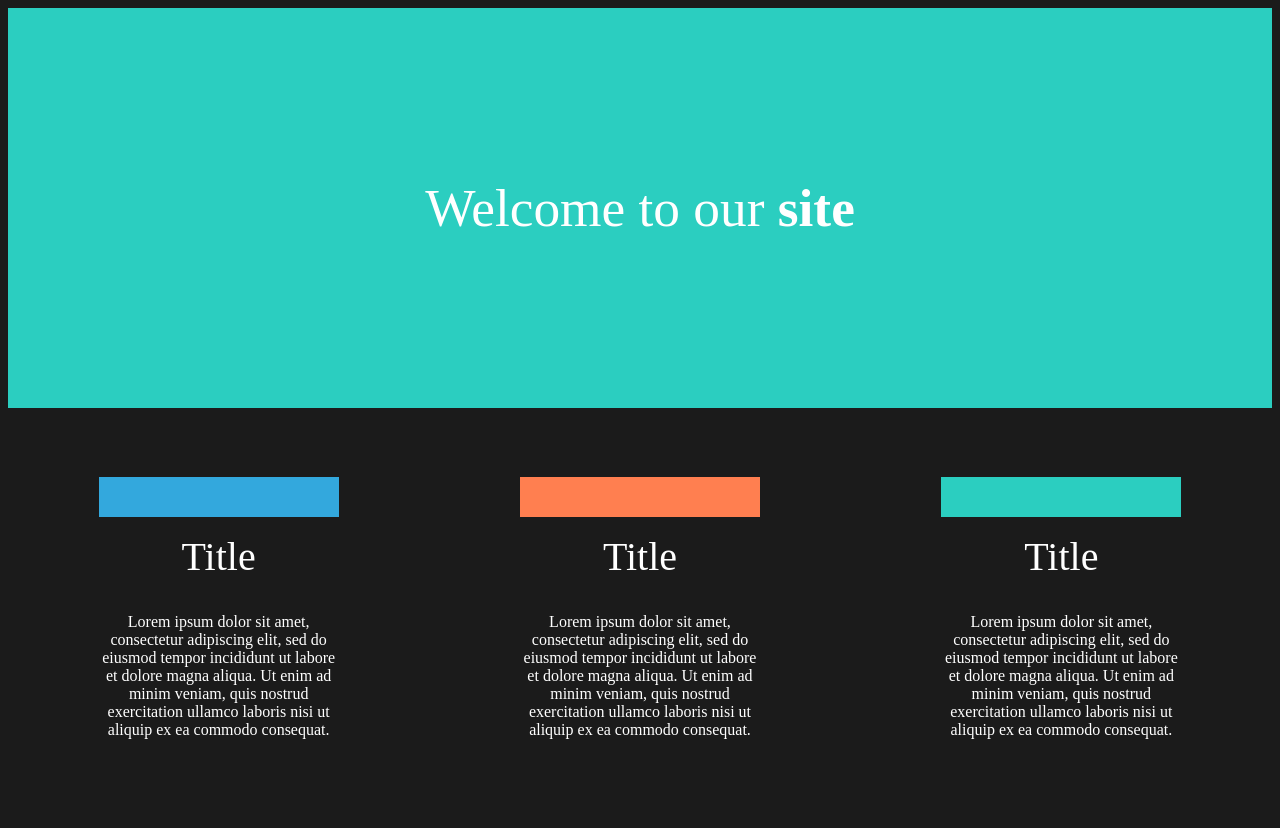
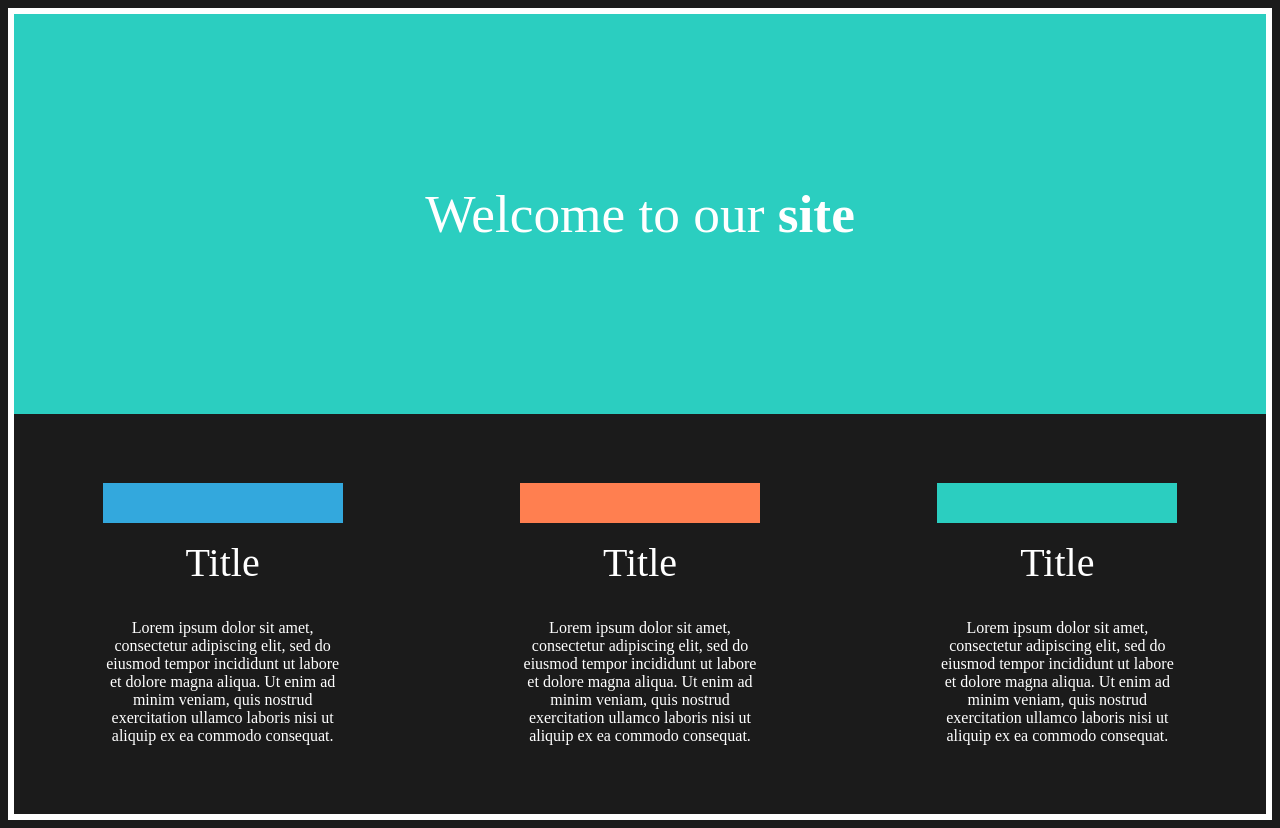
Before and after one commit to hollyLGru/First-Responsive-Website, a plain HTML site: page index.html in a window 1280 px wide. Drawn offline with Linux system fonts and the light colour scheme.

Commit message:
Update style.css

```diff
--- a/style.css
+++ b/style.css
@@ -1,4 +1,5 @@
 
+body {border: 5pt solid white}
 
 h1 {  font-weight: normal;
     padding: 100pt;}
```
